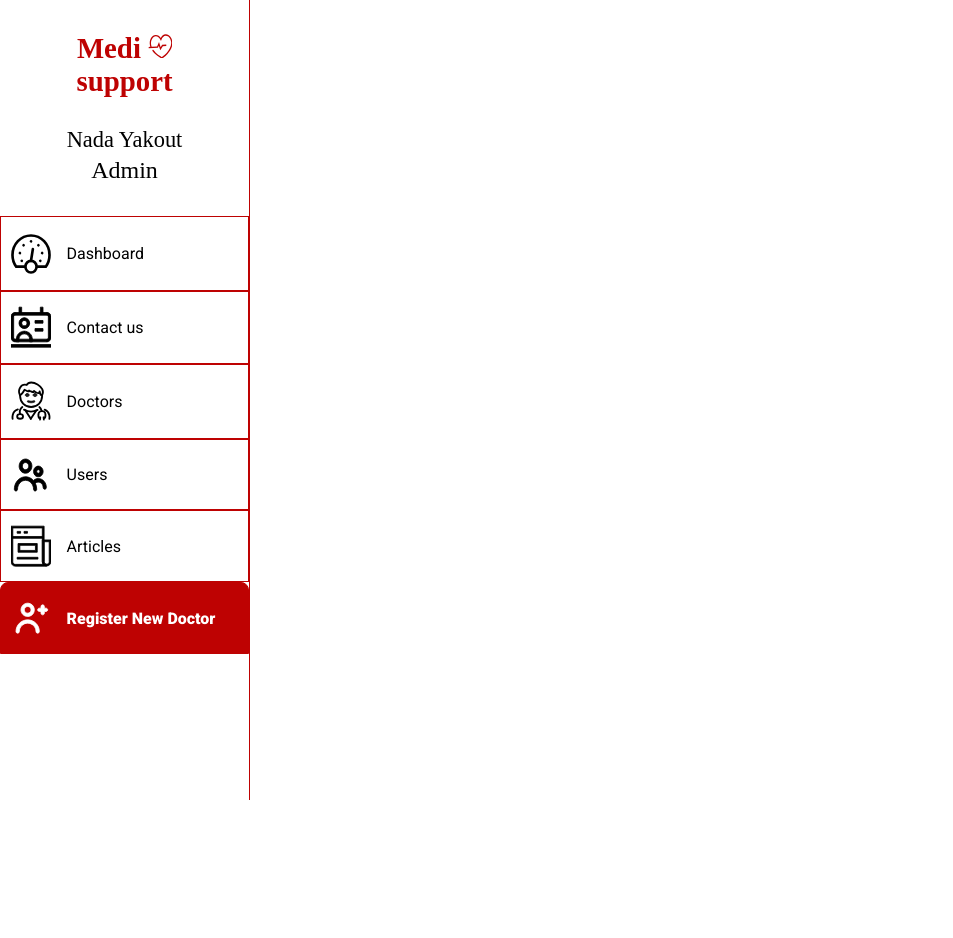
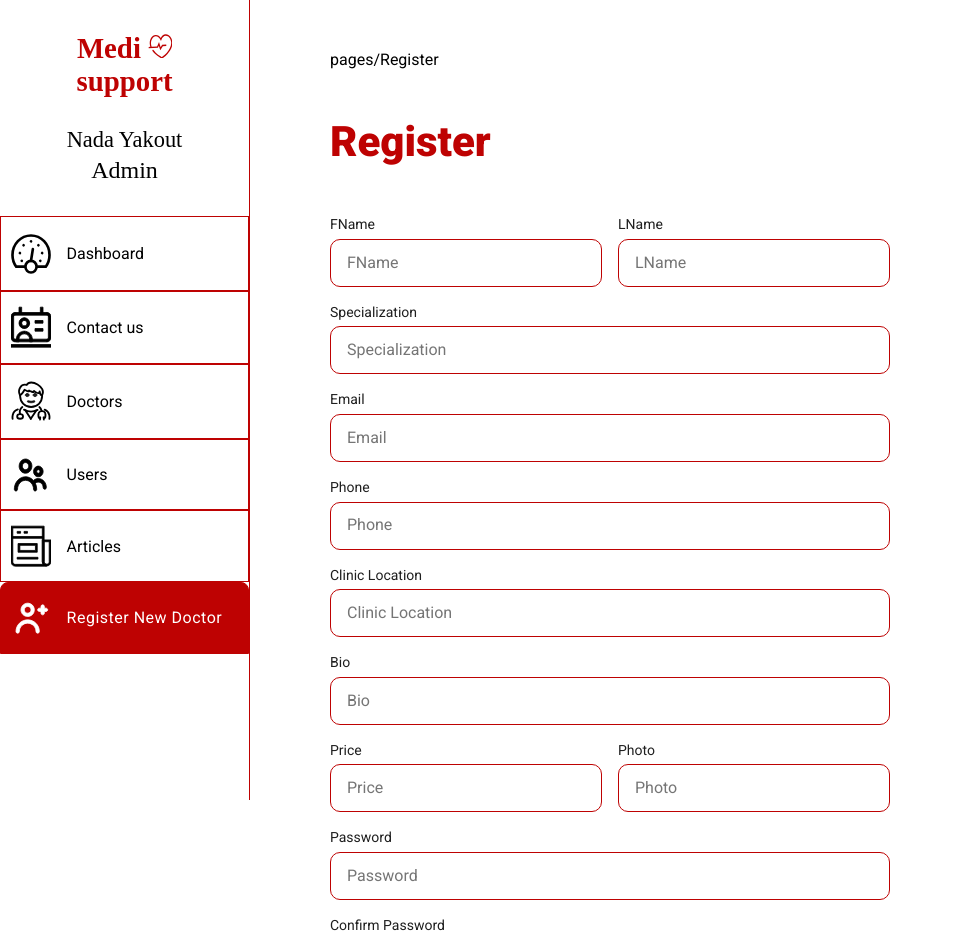
Before and after one commit to rofydamohamed/Medisupport-panel, a React (Create React App) app: page /Register in a window 1280 px wide. Shown: the top 938 px of the page, without its empty margins (0-953 px from the left). Built offline with nearby package versions, Linux system fonts and the light colour scheme; a web font is replaced by a local one.

Commit message:
Register

```diff
--- a/package.json
+++ b/package.json
@@ -46,6 +46,5 @@
     ]
   },
   "devDependencies": {
-    "webpack": "^5.91.0"
   }
 }
--- a/src/pages/Register_New_Doctor.css
+++ b/src/pages/Register_New_Doctor.css
@@ -0,0 +1,118 @@
+.page {
+  display: flex;
+  flex-direction: row;
+  margin: 0;
+  padding: 0;
+  height: 100%;
+}
+
+h1 {
+  color: #be0202;
+
+  /* Heading/2 */
+  font-family: Roboto;
+  font-size: 2.625rem;
+  font-style: normal;
+  font-weight: 700;
+  line-height: 110%; /* 2.8875rem */
+}
+
+.form {
+  display: flex;
+  flex-direction: column;
+  align-items: flex-start;
+  gap: 1rem;
+  align-self: stretch;
+}
+
+.register {
+  display: flex;
+  width: 45rem;
+  height: 100%;
+  padding: 3.125rem 5rem 5rem 5rem;
+  flex-direction: column;
+  align-items: flex-start;
+  gap: 3.125rem;
+  flex-shrink: 0;
+}
+
+.text_field {
+  display: flex;
+  flex-direction: column;
+  align-items: flex-start;
+  gap: 0.25rem;
+  align-self: stretch;
+}
+
+.field_group {
+  display: flex;
+  align-items: flex-start;
+  gap: 1rem;
+  align-self: stretch;
+}
+
+.label {
+  color: #1f1f1f;
+
+  /* Body/S */
+  font-family: Roboto;
+  font-size: 0.875rem;
+  font-style: normal;
+  font-weight: 400;
+  line-height: 140%; /* 1.225rem */
+}
+
+.field {
+  display: flex;
+  height: 3rem;
+  padding: 0.75rem 1rem;
+  align-items: center;
+  gap: 0.5rem;
+  align-self: stretch;
+  border-radius: 0.625rem;
+  border: 1px solid #be0202;
+}
+
+.inp {
+  flex: 1 0 0;
+  border: none;
+  color: var(--CoolGray-40, #a2a9b0);
+  font-family: Roboto;
+  font-size: 1rem;
+  font-style: normal;
+  font-weight: 400;
+  line-height: 140%;
+}
+
+.field_group .text_field {
+  display: flex;
+  flex-direction: column;
+  align-items: flex-start;
+  gap: 0.25rem;
+  flex: 1 0 0;
+}
+
+.reg {
+
+  display: flex;
+  height: 3rem;
+  padding: 1rem 0.75rem;
+  justify-content: center;
+  align-items: center;
+  align-self: stretch;
+  flex: 1 0 0;
+  border-radius: 0.625rem;
+  border: 2px solid #be0202;
+  background: #be0202;
+}
+
+.active {
+  text-decoration: none;
+  color: var(--Default-White, #FFF);
+  font-family: Roboto;
+  font-size: 1.5rem;
+  font-style: normal;
+  font-weight: 500;
+  line-height: 100%; /* 1.5rem */
+  letter-spacing: 0.03125rem;
+}
--- a/src/pages/Register_New_Doctor.js
+++ b/src/pages/Register_New_Doctor.js
@@ -1,17 +1,168 @@
-import React from 'react';
+import React from "react";
 import { Helmet } from "react-helmet-async";
-import Dashboard from '../components/Dashboard';
+import Dashboard from "../components/Dashboard";
+import "./Register_New_Doctor.css";
+import { NavLink } from "react-router-dom";
 
 const RegisterNewDoctor = () => {
   return (
     <>
-        <Helmet>
+      <Helmet>
         <title>Register ♥</title>
         <meta name="description" content="Register" />
       </Helmet>
-      <Dashboard />
+      <div className="page">
+        <Dashboard />
+        <div className="register">
+          <div className="title">
+            <p>pages/Register</p>
+          </div>
+          <h1>Register</h1>
+          <div className="form">
+            <div className="field_group">
+              <div className="text_field">
+                <div className="label">FName</div>
+                <div className="field">
+                  <input
+                    className="inp"
+                    placeholder="FName"
+                    type="text"
+                    name=""
+                    id=""
+                  />
+                </div>
+              </div>
+              <div className="text_field">
+                <div className="label">LName</div>
+                <div className="field">
+                  <input
+                    className="inp"
+                    placeholder="LName"
+                    type="text"
+                    name=""
+                    id=""
+                  />
+                </div>
+              </div>
+            </div>
+            <div className="text_field">
+              <div className="label">Specialization</div>
+              <div className="field">
+                <input
+                  className="inp"
+                  placeholder="Specialization"
+                  type="text"
+                  name=""
+                  id=""
+                />
+              </div>
+            </div>
+            <div className="text_field">
+              <div className="label">Email</div>
+              <div className="field">
+                <input
+                  className="inp"
+                  placeholder="Email"
+                  type="text"
+                  name=""
+                  id=""
+                />
+              </div>
+            </div>
+            <div className="text_field">
+              <div className="label">Phone</div>
+              <div className="field">
+                <input
+                  className="inp"
+                  placeholder="Phone"
+                  type="text"
+                  name=""
+                  id=""
+                />
+              </div>
+            </div>
+            <div className="text_field">
+              <div className="label">Clinic Location</div>
+              <div className="field">
+                <input
+                  className="inp"
+                  placeholder="Clinic Location"
+                  type="text"
+                  name=""
+                  id=""
+                />
+              </div>
+            </div>
+            <div className="text_field">
+              <div className="label">Bio</div>
+              <div className="field">
+                <input
+                  className="inp"
+                  placeholder="Bio"
+                  type="text"
+                  name=""
+                  id=""
+                />
+              </div>
+            </div>
+            <div className="field_group">
+              <div className="text_field">
+                <div className="label">Price</div>
+                <div className="field">
+                  <input
+                    className="inp"
+                    placeholder="Price"
+                    type="text"
+                    name=""
+                    id=""
+                  />
+                </div>
+              </div>
+              <div className="text_field">
+                <div className="label">Photo</div>
+                <div className="field">
+                  <input
+                    className="inp"
+                    placeholder="Photo"
+                    type="text"
+                    name=""
+                    id=""
+                  />
+                </div>
+              </div>
+            </div>
+            <div className="text_field">
+              <div className="label">Password</div>
+              <div className="field">
+                <input
+                  className="inp"
+                  placeholder="Password"
+                  type="password"
+                  name=""
+                  id=""
+                />
+              </div>
+            </div>
+            <div className="text_field">
+              <div className="label">Confirm Password</div>
+              <div className="field">
+                <input
+                  className="inp"
+                  placeholder="Confirm Password"
+                  type="password"
+                  name=""
+                  id=""
+                />
+              </div>
+            </div>
+            <button className="reg">
+              <NavLink>Register</NavLink>
+            </button>
+          </div>
+        </div>
+      </div>
     </>
   );
-}
+};
 
 export default RegisterNewDoctor;
```
Also changed, not shown: 1 other file (tests, documents, lock files or other folders).
